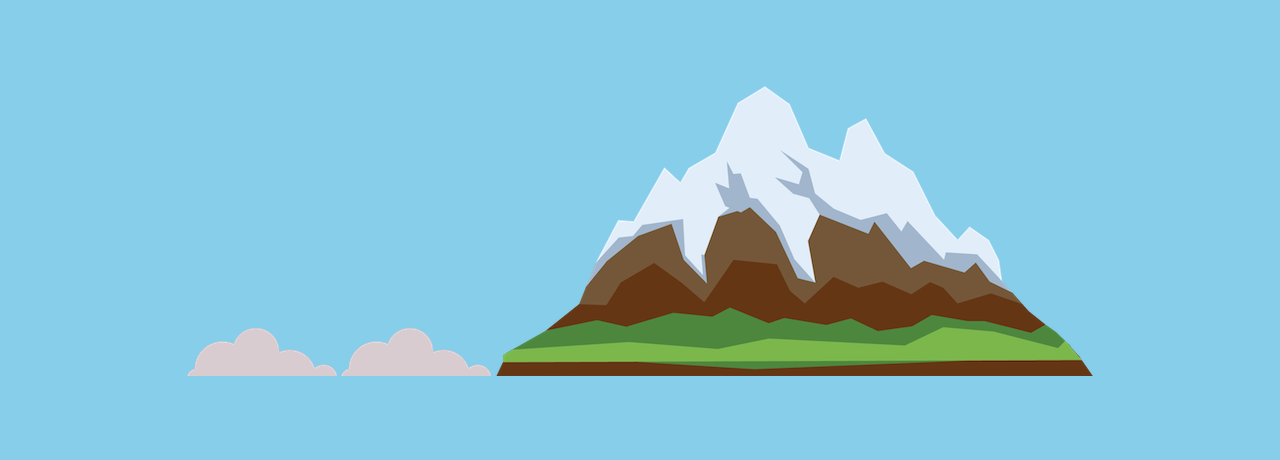
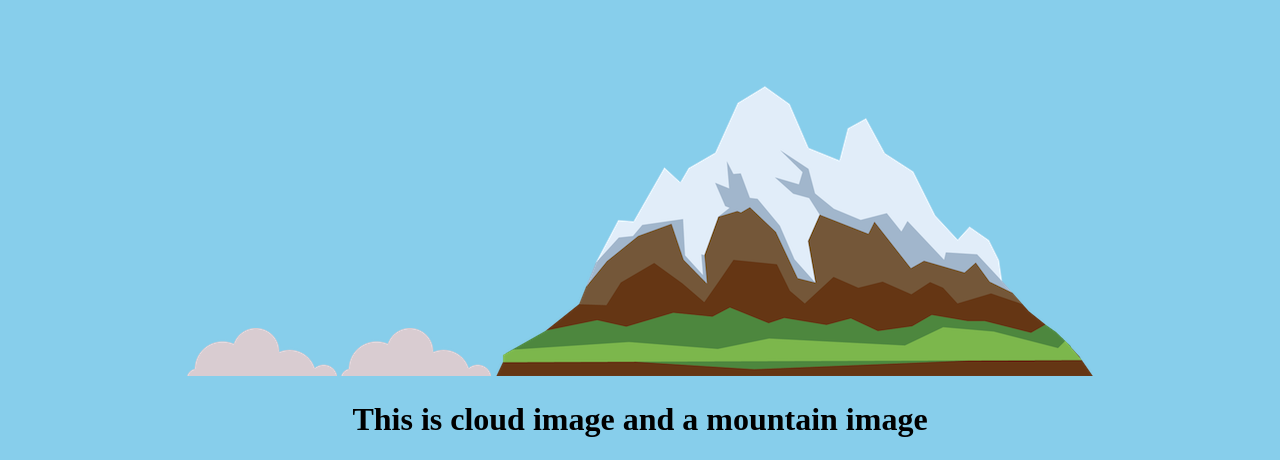
Before and after one commit to Aibokwar/cv, a plain HTML site: page index.html in a window 1280 px wide. Shown: the part 360-820 px from the top of the page. Drawn offline with Linux system fonts and the light colour scheme.

Commit message:
update index.html

```diff
--- a/index.html
+++ b/index.html
@@ -30,5 +30,6 @@
   <img class="bottom-cloud"src="images/cloud.png" alt="Cloud-img" />
   <img src="images/mountain.png" alt="mountain-img" />
       </div>
+      <h1 class="clo">This is cloud image and a mountain image</h1>
   </body>
 </html>
```
